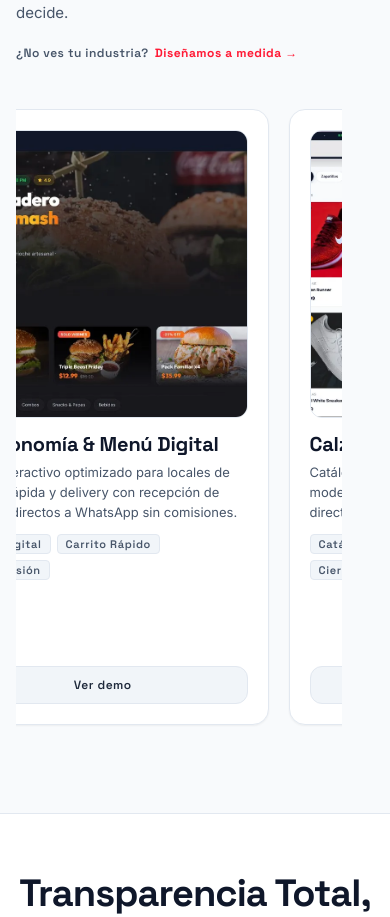
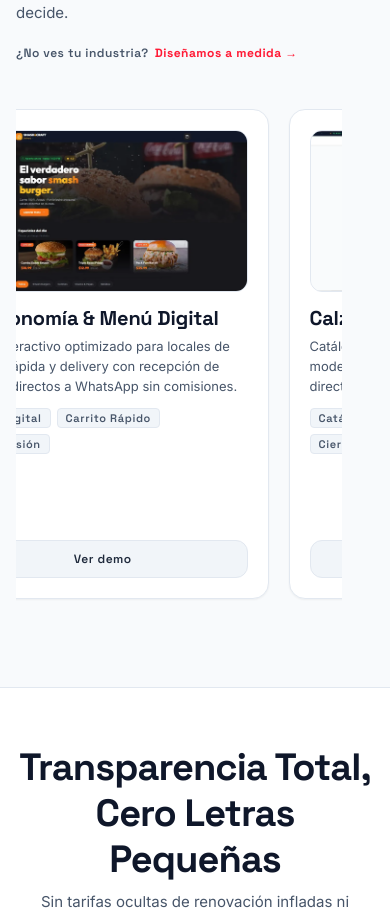
Before and after one commit to santiagoxx93/Digital_Drift_Software, a React (Vite) app: page / in a window 390 px wide. Shown: the part 1383-2300 px from the top of the page. Built offline with nearby package versions, Linux system fonts and the light colour scheme.

Commit message:
UI: Change demo image containers to use responsive aspect-video instead of fixed height to prevent side cropping

```diff
--- a/src/App.jsx
+++ b/src/App.jsx
@@ -4,7 +4,7 @@ import 'aos/dist/aos.css';
 
 const DemoImage = ({ src, alt }) => {
   return (
-    <div className="w-full h-72 mb-space-sm rounded-xl overflow-hidden border border-slate-200 bg-slate-100">
+    <div className="w-full aspect-video mb-space-sm rounded-xl overflow-hidden border border-slate-200 bg-slate-100">
       <img src={src} alt={alt} className="w-full h-full object-cover object-top" />
     </div>
   );
```
